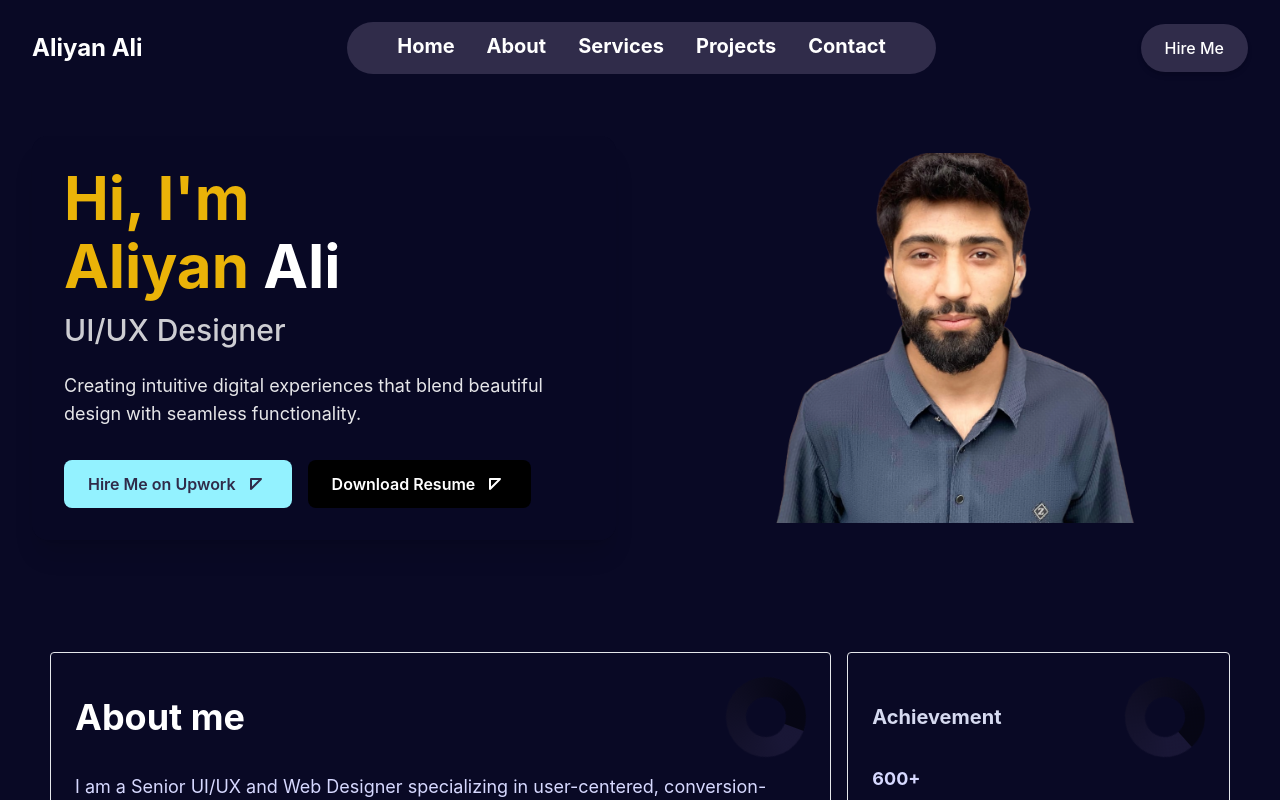
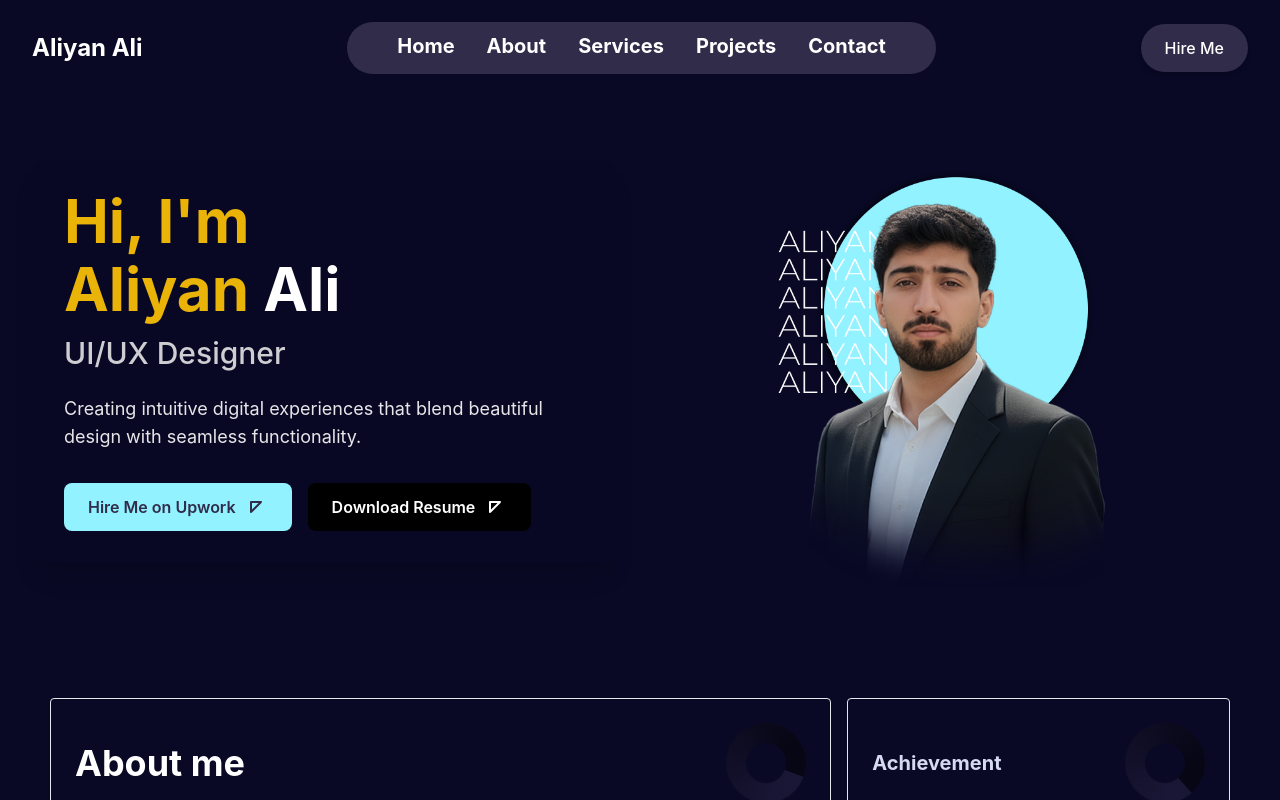
Before and after one commit to FaizAli00/Alyan-Portfolio, a React (Vite) app in the folder my-porfolio/: page / in a window 1280 px wide. Shown: the top 800 px of the page. Built offline with nearby package versions, Linux system fonts and the light colour scheme.

Commit message:
add new changes

```diff
--- a/my-porfolio/src/Components/Home/Home.jsx
+++ b/my-porfolio/src/Components/Home/Home.jsx
@@ -50,9 +50,9 @@ const Home = () => {
             {/* <div className="absolute rounded-full bg-gradient-to-br from-[#0a0a1a] via-[#0d1125] to-[#0a0e1a] opacity-90 blur-[50px] -z-10" /> */}
 
             {/* Profile Image Circle */}
-            <div className="relative w-[370px] h-[370px] overflow-hidden">
+            <div className="relative w-[450px] h-[450px] overflow-hidden">
               <img
-                src="/img/one.png"
+                src="/img/me.png"
                 alt="Aliyan Ali"
                 className="w-full h-full object-cover transition-transform duration-700 group-hover:scale-110"
               />
```
Also changed, not shown: my-porfolio/public/img/me.png (added).
